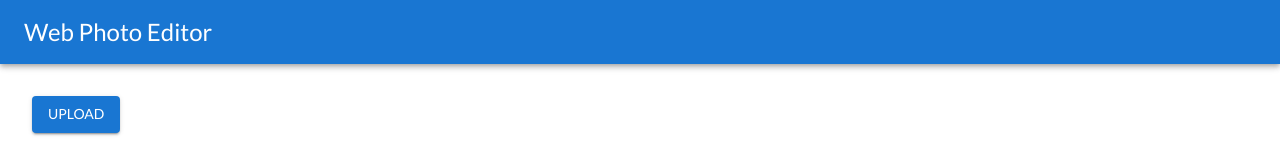
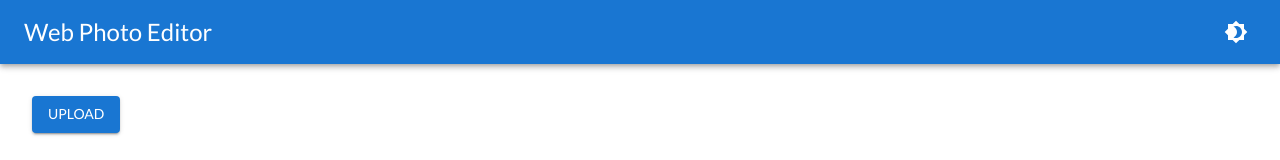
Before and after one commit to wtuminski/web-photo-editor, a React (Vite) app: page / in a window 1280 px wide. Shown: the top 160 px of the page. Built offline with nearby package versions, Linux system fonts and the light colour scheme.

Commit message:
Added toggle button for dark mode, added @mui/icons-material and replaced ThemeProvider with CSSVarsProvider

```diff
--- a/package.json
+++ b/package.json
@@ -12,6 +12,7 @@
     "@emotion/react": "^11.10.5",
     "@emotion/styled": "^11.10.5",
     "@mobily/ts-belt": "^3.13.1",
+    "@mui/icons-material": "^5.11.0",
     "@mui/material": "^5.11.2",
     "react": "^18.2.0",
     "react-dom": "^18.2.0",
--- a/src/App.tsx
+++ b/src/App.tsx
@@ -1,37 +1,35 @@
 import {
-  createTheme,
   CssBaseline,
+  Experimental_CssVarsProvider as CSSVarsProvider,
+  experimental_extendTheme as extendTheme,
   responsiveFontSizes,
-  ThemeProvider,
   Unstable_Grid2 as Grid,
   useMediaQuery,
 } from '@mui/material';
-import { useMemo } from 'react';
+import React, { useMemo } from 'react';
 
 import { EditorView } from '~/Views/EditorView';
 
 import { Header } from './Components/Header';
 
-export const App = () => {
+type ExtendedTheme = ReturnType<typeof extendTheme>;
+
+export const App: React.FC = () => {
   const prefersDarkMode = useMediaQuery('(prefers-color-scheme: dark)');
-
   const theme = useMemo(
     () =>
       responsiveFontSizes(
-        createTheme({
-          palette: {
-            mode: prefersDarkMode ? 'dark' : 'light',
-          },
+        extendTheme({
           typography: {
             fontFamily: 'Lato, sans-serif',
           },
         }),
-      ),
-    [prefersDarkMode],
+      ) as ExtendedTheme,
+    [],
   );
 
   return (
-    <ThemeProvider theme={theme}>
+    <CSSVarsProvider theme={theme} defaultMode={prefersDarkMode ? 'dark' : 'light'}>
       <CssBaseline enableColorScheme />
       <Grid container alignSelf="stretch" flexDirection="column" flex={1}>
         <Header />
@@ -39,6 +37,6 @@ export const App = () => {
           <EditorView />
         </Grid>
       </Grid>
-    </ThemeProvider>
+    </CSSVarsProvider>
   );
 };
--- a/src/Components/Header/Header.tsx
+++ b/src/Components/Header/Header.tsx
@@ -1,11 +1,26 @@
-import { AppBar, Toolbar, Typography } from '@mui/material';
+import { AppBar, Toolbar, Typography, Unstable_Grid2 as Grid, useColorScheme } from '@mui/material';
+import { useCallback } from 'react';
 
-export const Header: React.FC = () => (
+import { ModeToggle } from './components/ModeToggle';
+
+export const Header: React.FC = () => {
+  const { mode, setMode } = useColorScheme();
+
+  const toggleMode = useCallback(
+    () => setMode(mode === 'light' ? 'dark' : 'light'),
+    [mode, setMode],
+  );
+
+  return (
     <AppBar position="sticky">
       <Toolbar>
+        <Grid container justifyContent="space-between" alignItems="center" flex={1}>
           <Typography color="inherit" component="p" variant="h5">
             Web Photo Editor
           </Typography>
+          <ModeToggle mode={mode!} toggleMode={toggleMode} />
+        </Grid>
       </Toolbar>
     </AppBar>
   );
+};
--- /dev/null
+++ b/src/Components/Header/components/ModeToggle/ModeToggle.tsx
@@ -0,0 +1,15 @@
+import Brightness4Icon from '@mui/icons-material/Brightness4';
+import Brightness7Icon from '@mui/icons-material/Brightness7';
+import { IconButton } from '@mui/material';
+import { Mode } from '@mui/system/cssVars/useCurrentColorScheme';
+
+interface Props {
+  mode: Mode;
+  toggleMode: () => void;
+}
+
+export const ModeToggle: React.FC<Props> = ({ mode, toggleMode }) => (
+  <IconButton sx={{ ml: 1 }} onClick={toggleMode} color="inherit">
+    {mode === 'dark' ? <Brightness7Icon /> : <Brightness4Icon />}
+  </IconButton>
+);
--- /dev/null
+++ b/src/Components/Header/components/ModeToggle/index.ts
@@ -0,0 +1 @@
+export * from './ModeToggle';
--- a/src/Views/EditorView/components/ImageDisplaySpace/utils.ts
+++ b/src/Views/EditorView/components/ImageDisplaySpace/utils.ts
@@ -36,13 +36,14 @@ export const drawImage = (context: CanvasRenderingContext2D, image: HTMLImageEle
 export const scheduleImageDrawing = (
   imageURL: string,
   drawImage: (image: HTMLImageElement) => void,
-) => {
+): CleanUpFunction => {
+  const abortController = new AbortController();
   const image = new Image();
-  const onLoad = () => drawImage(image);
-  image.addEventListener('load', onLoad);
+
+  image.addEventListener('load', () => drawImage(image), { signal: abortController.signal });
   image.src = imageURL; // TODO - should it be moved somewhere else?
 
-  return () => image.removeEventListener('load', onLoad);
+  return () => abortController.abort();
 };
 
 export const getImageURLAndCleanUp = (
```
Also changed, not shown: 1 other file (tests, documents, lock files or other folders). Lines whose indentation alone changed are shown as unchanged.
